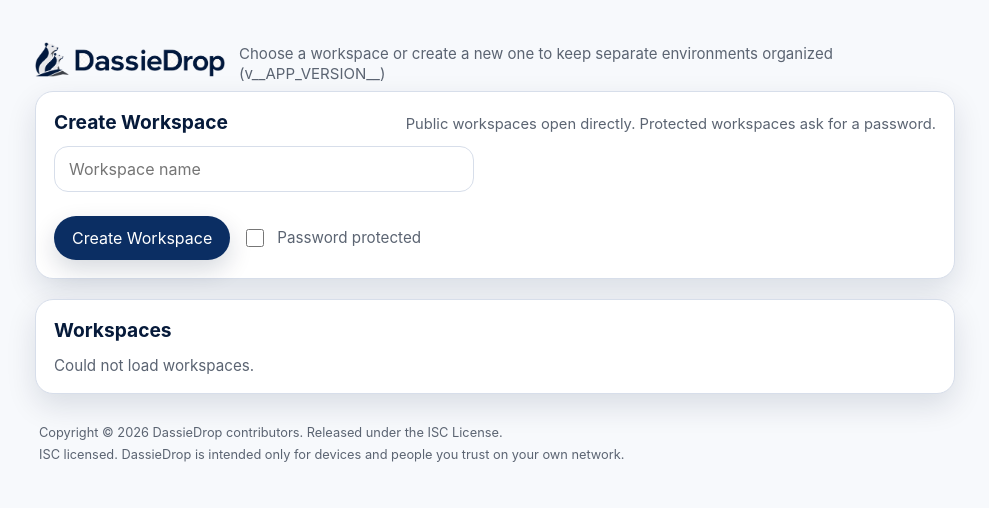
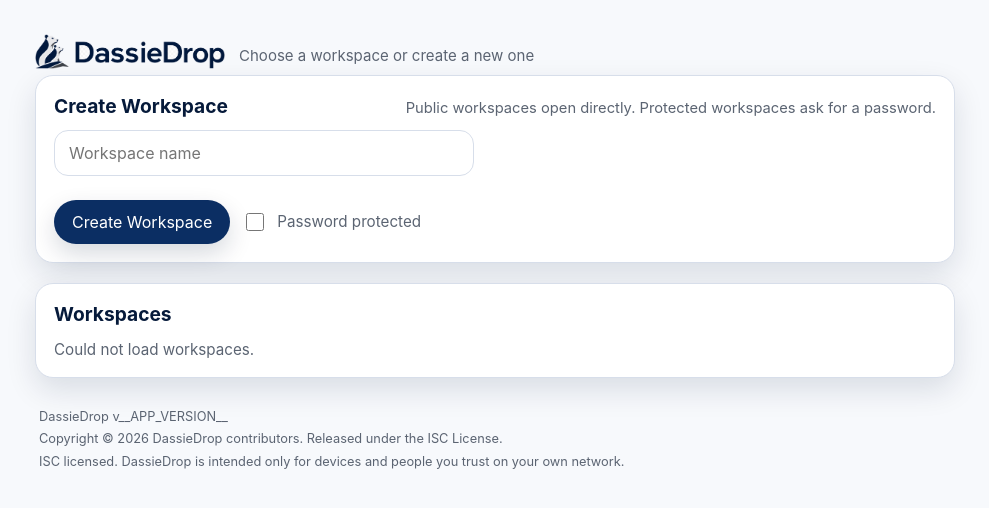
Before and after one commit to vossie/LanDrop, a Python web app: template templates/workspaces.html in a window 1280 px wide. Shown: the top 508 px of the page, without its empty margins (145-1134 px from the left). Run offline with Jinja, Linux system fonts and the light colour scheme; the template is opened without the code that fills it, so the values that code supplies are empty.

Commit message:
Move app version from header to footer

```diff
--- a/templates/index.html
+++ b/templates/index.html
@@ -17,7 +17,7 @@
         </a>
         <h1 class="sr-only">DassieDrop</h1>
         <p class="subhead">
-          Share text and files across your network (v__APP_VERSION__ - <strong>__WORKSPACE_NAME__</strong>)
+          Share text and files across your network in <strong>__WORKSPACE_NAME__</strong>
         </p>
       </div>
       <div class="hero-actions">
@@ -86,6 +86,9 @@
 
   <footer class="app-footer" aria-label="Licensing and privacy notice">
     <p class="footer-line">
+      DassieDrop v__APP_VERSION__
+    </p>
+    <p class="footer-line">
       Copyright © 2026 DassieDrop contributors. Released under the ISC License.
     </p>
     <p class="footer-line">
--- a/templates/workspaces.html
+++ b/templates/workspaces.html
@@ -17,7 +17,7 @@
         </a>
         <h1 class="sr-only">DassieDrop Workspaces</h1>
         <p class="subhead">
-          Choose a workspace or create a new one to keep separate environments organized (v__APP_VERSION__)
+          Choose a workspace or create a new one
         </p>
       </div>
     </div>
@@ -56,6 +56,9 @@
 
   <footer class="app-footer" aria-label="Licensing and privacy notice">
     <p class="footer-line">
+      DassieDrop v__APP_VERSION__
+    </p>
+    <p class="footer-line">
       Copyright © 2026 DassieDrop contributors. Released under the ISC License.
     </p>
     <p class="footer-line">
```
Also changed, not shown: test_app.py (+5 -3 lines).
